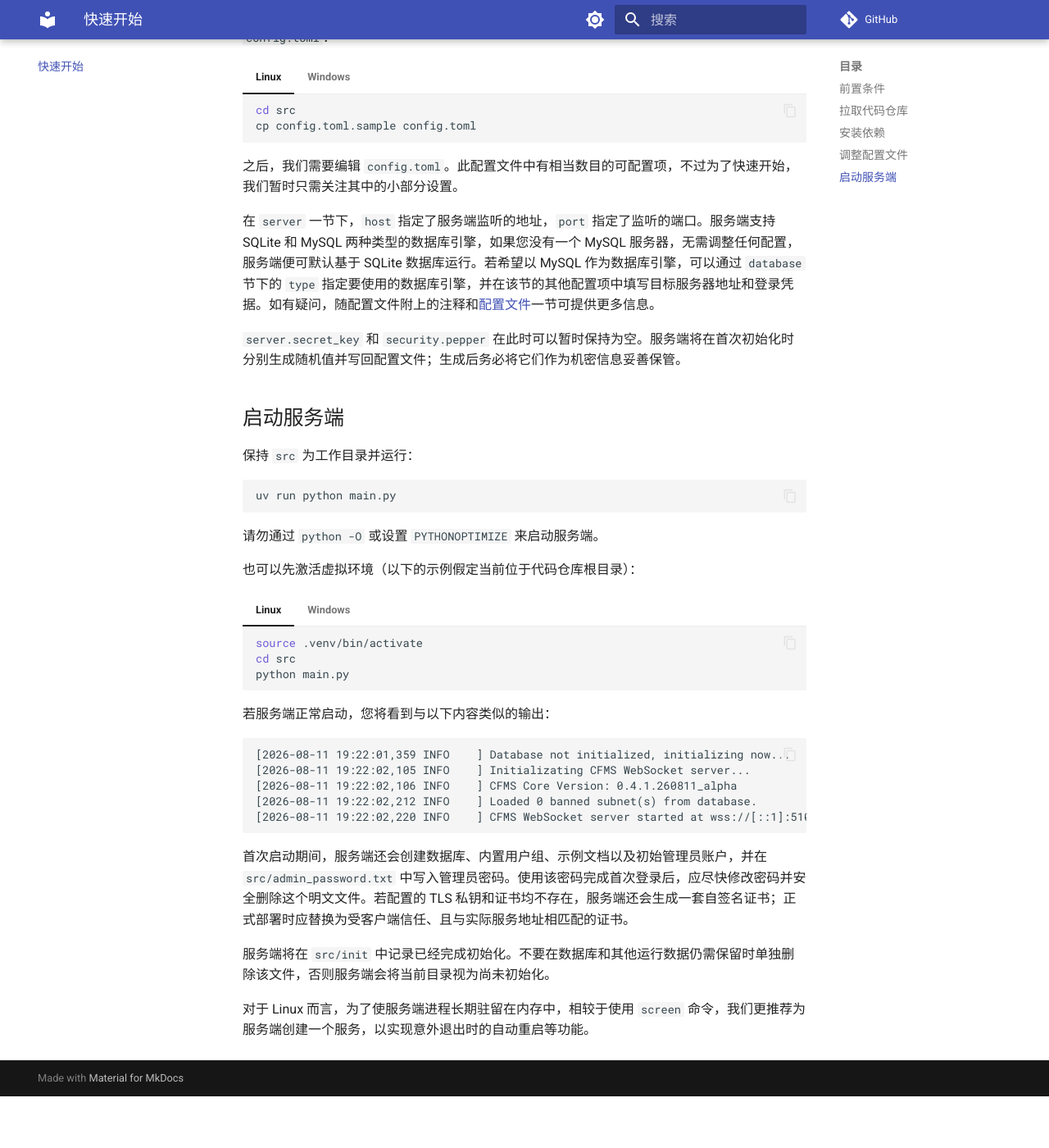
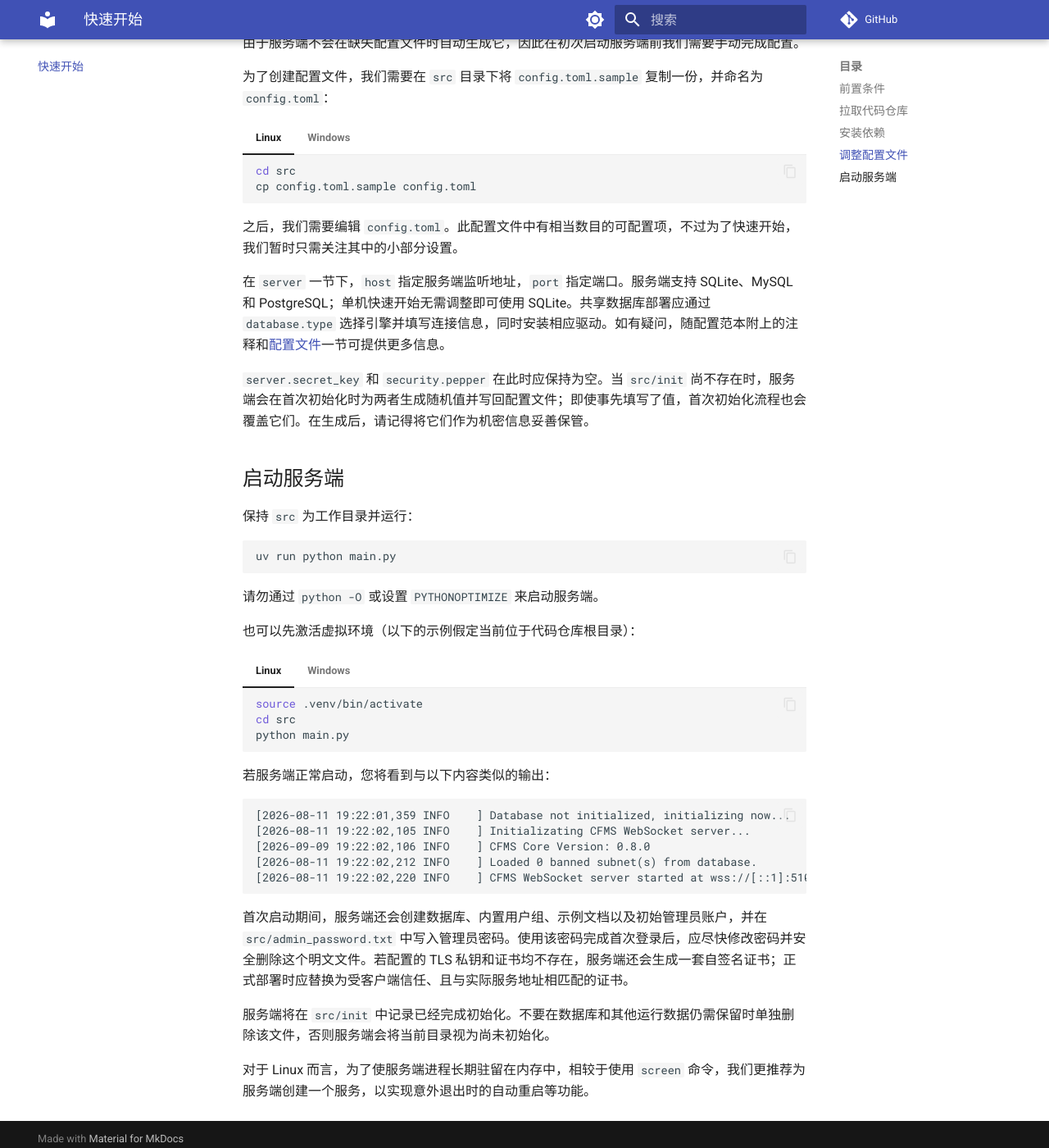
Before and after one commit to Creeper19472/cfms_server_doc, an MkDocs documentation site: the page built from docs/getting-started.md, in a window 1280 px wide and 1400 px high, scrolled down 1871 px. Shown: the whole window at 82% size. Built offline with MkDocs 1.6.1 and Material for MkDocs 9.7.7, drawn with Linux system fonts in a browser that asks for light colours; comment, search, counter and statistics services are not loaded; before the commit the page ends 3208 px from its top, so only the background shows below that; some of the changed text lies outside the part shown.

Commit message:
docs: update getting-started.md

````diff
--- a/docs/getting-started.md
+++ b/docs/getting-started.md
@@ -2,14 +2,16 @@
 
 ## 前置条件
 
-至本文档修订之时止，服务端需 Python 3.14 及以上版本方可正常运行。请提前配置好 Python 环境和用于管理依赖的包管理器。作为参考，我们推荐使用 `uv` 来管理依赖和虚拟环境，它是一款用 Rust 编写的 Python 包管理器和环境管理器，具有相比 `pip` 等工具而言极高的性能，且能带来其他多种好处。
+至本文档修订之时止，版本 0.11.0 及以上的服务端需 Python 3.15 及以上版本、OpenSSL 3.5 及以上版本方可正常运行。
 
-由于服务端采用 `threading` 方案实现，使用 Python 的自由线程（freethreaded）版本或可使本服务端在多核利用上取得更好的表现。不过，我们尚未就此开展全面的测试，因此不能断定这么做是否能在性能上带来实际提升。
+请提前配置好 Python 环境和用于管理依赖的包管理器。作为参考，我们推荐使用 `uv` 来管理依赖和虚拟环境，它是一款用 Rust 编写的 Python 包管理器和环境管理器，具有相比 `pip` 等工具而言极高的性能，且能带来其他多种好处。
+
+!!! warning
+    较老旧的 Linux 分发版可能仍携带低版本的 OpenSSL，经系统包管理器安装的 Python 或许会基于它们构建。由 `uv` 安装和管理的 Python 分发版则通常会自行携带 OpenSSL 库，可以解决此问题。
+
+尽管使用 Python 的自由线程（freethreaded）版本或可使本服务端取得更好的表现，但受制于部分依赖的支持问题，服务端**尚无法在自由线程分发版下正常运作**。
 
 若要通过代码仓库直接部署服务端，并希望在之后继续从代码仓库拉取更新，您还需要在环境中准备好 [Git](https://git-scm.com)。以下的内容均假定您已满足本节前述的所有要求。在之后的教程中，我们将一直使用 `uv` 来管理依赖，不过使用 `pip` 等其他工具理论上也是可行的。
-
-!!! warning
-    服务端会检查 Python 运行时实际链接的 OpenSSL 版本。低于 3.5 时，服务端将在每次启动时输出警告，因为该运行时缺少服务端所期望的[后量子加密算法](https://csrc.nist.gov/projects/post-quantum-cryptography)（Post-Quantum Cryptography, PQC）支持，通信可能面临“先窃取，后解密”的威胁。可以运行 `python -c "import ssl; print(ssl.OPENSSL_VERSION)"` 核对实际版本；正式部署应选择链接 OpenSSL 3.5 或更高版本的 Python 分发版。
 
 ## 拉取代码仓库
 
@@ -19,7 +21,7 @@
 git clone https://github.com/cfms-dev/cfms_on_websocket.git --depth=1 --recurse-submodules --shallow-submodules
 ```
 
-这将把代码仓库克隆到您工作目录下的 `cfms_on_websocket` 文件夹，并仅拉取默认分支最近的一次提交及其子模块。在该文件夹下，`src/` 是存放服务端代码的实际目录，今后运行服务端和维护命令时也应当将它设置为工作目录。
+这将把代码仓库克隆到您工作目录下的 `cfms_on_websocket` 文件夹，并仅拉取默认分支最近的一次提交及其子模块。在该文件夹下，`src/` 是存放服务端代码的实际目录；启动 `main.py` 时必须将它设为工作目录。`maintain` 则可从项目根、`src/` 或其子目录调用，并会自动定位最近的运行根。
 
 !!! warning
     请确保您在启动服务端前设置了正确的工作目录，因为服务端的文件读写是基于相对路径而非绝对路径进行的。错误的工作目录将导致不可预知的后果。
@@ -38,16 +40,21 @@ git submodule update --depth=1
 
 ```bash
 cd cfms_on_websocket
-uv sync --upgrade
+uv sync
 ```
 
-这将安装服务端以最小状态运行时所需要的最低限度的依赖。然而，一些可选功能需要额外的依赖才能正常工作，可以运行下面的命令来为 S3 对象存储、Redis 和 MySQL 支持等可选功能安装依赖：
+这将安装服务端以最小状态运行时所需的依赖。然而，一些可选功能需要额外的依赖才能正常工作，可以利用形如下方的命令安装依赖：
 
 ```bash
-uv sync --extra cluster --extra mysql --extra ext_oidc_sso
+uv sync --extra cluster --extra mysql
+# PostgreSQL 部署改用：
+uv sync --extra cluster --extra postgresql
+
+# 按需添加扩展运行时：
+uv sync --extra ext-oidc-sso --extra ext-http-api --extra ext-scheduling-cluster
 ```
 
-其中，`cluster` 为 Redis 和 S3 提供者安装依赖，`mysql` 安装 MySQL 驱动，而 `ext_oidc_sso` 安装 OpenID Connect 单点登录扩展所需的依赖。仅需启用其中部分功能时，可以省略无关的 `--extra` 参数。
+其中，`cluster` 为 Redis 和 S3 Provider 安装依赖，`mysql` 与 `postgresql` 分别安装数据库驱动，`ext-oidc-sso` 安装 OpenID Connect 单点登录运行时，`ext-http-api` 安装可选 HTTPS/FastAPI 框架，`ext-scheduling-cluster` 安装 Redis 集群调度所需的 Dramatiq。
 
 ## 调整配置文件
 
@@ -71,9 +78,9 @@ uv sync --extra cluster --extra mysql --extra ext_oidc_sso
 
 之后，我们需要编辑 `config.toml`。此配置文件中有相当数目的可配置项，不过为了快速开始，我们暂时只需关注其中的小部分设置。
 
-在 `server` 一节下，`host` 指定了服务端监听的地址，`port` 指定了监听的端口。服务端支持 SQLite 和 MySQL 两种类型的数据库引擎，如果您没有一个 MySQL 服务器，无需调整任何配置，服务端便可默认基于 SQLite 数据库运行。若希望以 MySQL 作为数据库引擎，可以通过 `database` 节下的 `type` 指定要使用的数据库引擎，并在该节的其他配置项中填写目标服务器地址和登录凭据。如有疑问，随配置文件附上的注释和[配置文件](configuration.md)一节可提供更多信息。
+在 `server` 一节下，`host` 指定服务端监听地址，`port` 指定端口。服务端支持 SQLite、MySQL 和 PostgreSQL；单机快速开始无需调整即可使用 SQLite。共享数据库部署应通过 `database.type` 选择引擎并填写连接信息，同时安装相应驱动。如有疑问，随配置范本附上的注释和[配置文件](configuration.md)一节可提供更多信息。
 
-`server.secret_key` 和 `security.pepper` 在此时可以暂时保持为空。服务端将在首次初始化时分别生成随机值并写回配置文件；生成后务必将它们作为机密信息妥善保管。
+`server.secret_key` 和 `security.pepper` 在此时应保持为空。当 `src/init` 尚不存在时，服务端会在首次初始化时为两者生成随机值并写回配置文件；即使事先填写了值，首次初始化流程也会覆盖它们。在生成后，请记得将它们作为机密信息妥善保管。
 
 ## 启动服务端
 
@@ -108,7 +115,7 @@ uv run python main.py
 ```log
 [2026-08-11 19:22:01,359 INFO    ] Database not initialized, initializing now...
 [2026-08-11 19:22:02,105 INFO    ] Initializating CFMS WebSocket server...
-[2026-08-11 19:22:02,106 INFO    ] CFMS Core Version: 0.4.1.260811_alpha
+[2026-09-09 19:22:02,106 INFO    ] CFMS Core Version: 0.8.0
 [2026-08-11 19:22:02,212 INFO    ] Loaded 0 banned subnet(s) from database.
 [2026-08-11 19:22:02,220 INFO    ] CFMS WebSocket server started at wss://[::1]:5104
 ```
````
